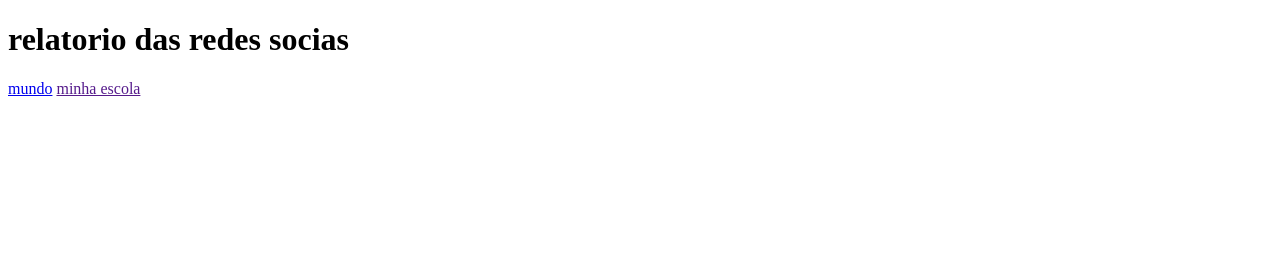
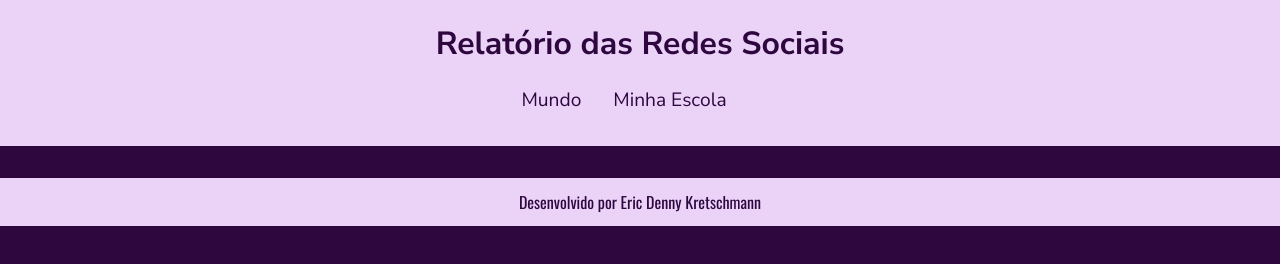
Before and after one commit to thaylan10/redes-socias, a plain HTML site: page index.html in a window 1280 px wide. Drawn offline with nearby package versions, Linux system fonts and the light colour scheme.

Commit message:
Add files via upload

```diff
--- a/index.html
+++ b/index.html
@@ -1,21 +1,29 @@
 <!DOCTYPE html>
-<html lang="en">
+<html lang="pt-br">
 <head>
     <meta charset="UTF-8">
     <meta name="viewport" content="width=device-width, initial-scale=1.0">
-    <link rel="stylesheet" href="./qrcode_www.google.com.png" type="png">
+    <link rel="icon" href="./whatsapp.png" type="png">
+    <link rel="stylesheet" href="./style.css">
     <title>Document</title>
 </head>
 <body>
+
     <header>
-        <h1>relatorio das redes socias</h1>
+        <h1>Relatório das Redes Sociais</h1>
         <nav>
-            <a href="./index.html">mundo</a>
-            <a href="">minha escola</a>
+            <a href="./index.html">Mundo</a>
+            <a href="#">Minha Escola</a>
         </nav>
-        </header>
-        <main></main>
-        <footer></footer>
+    </header>
+    <main class="graficos-section">
+        <section id="graficos-container" class="graficos-container">
+            <!--aqui vamos criar a gnose-->
+        </section>
+    </main>
+    <footer>
+        <p>Desenvolvido por Eric Denny Kretschmann</p>
+    </footer>
 
 </body>
-</html>
+</html
--- /dev/null
+++ b/style.css
@@ -0,0 +1,68 @@
+@import url('https://fonts.googleapis.com/css2?family=Nunito+Sans:ital,opsz,wght@0,6..12,200..1000;1,6..12,200..1000&display=swap');
+@import url('https://fonts.googleapis.com/css2?family=Nunito+Sans:ital,opsz,wght@0,6..12,200..1000;1,6..12,200..1000&family=Oswald:wght@200..700&display=swap');
+:root{
+    --bg-color:#2E073F;
+    --cor-primaria:#7A1CAC;
+    --cor-secundaria:#AD49E1;
+    --cor-terciaria:#EBD3F8;
+    --fonte: "Nunito Sans", sans-serif;
+    --fonte2: "Oswald", sans-serif;
+}
+
+body{
+    background-color: var(--bg-color);
+    color: var(--cor-terciaria);
+    font-family: var(--fonte);
+    margin: 0;
+    height: 100vh;
+}
+
+header{
+    background-color: var(--cor-terciaria);
+    text-align: center;
+
+}
+
+h1{
+    color: var(--bg-color);
+    font-size: 2rem;
+    font-weight: 700;
+}
+
+nav{
+    display: flex;
+    justify-content: center;
+    font-weight: 400;
+}
+
+nav a{
+    text-decoration: none;
+    color: var(--bg-color);
+    margin: 0rem 2rem 2rem 0rem;
+    font-size: 1.2rem;
+}
+
+
+header{
+    background-color: var(--cor-terciaria);
+    text-align: center;
+    padding: 1px;
+}
+
+nav a:hover{
+    text-decoration: underline;
+    transform: scale(0.90);
+    transition: transform 0.4s;
+}
+
+footer{
+    display: flex;
+    align-items: center;
+    justify-content: center;
+    background-color: var(--cor-terciaria);
+    color: var(--bg-color);
+    width: 100%;
+    height: 3rem;
+    margin-top: 2rem;
+    font-family: var(--fonte2);
+}
```
Also changed, not shown: dadosglobais.js (added, +19 -0 lines), main.js (added).
